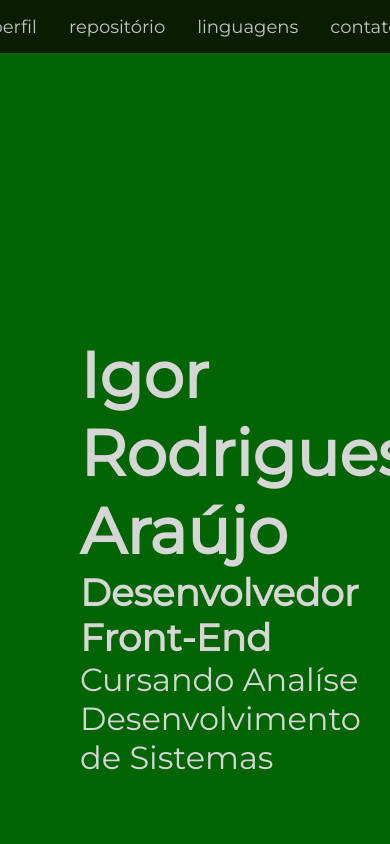
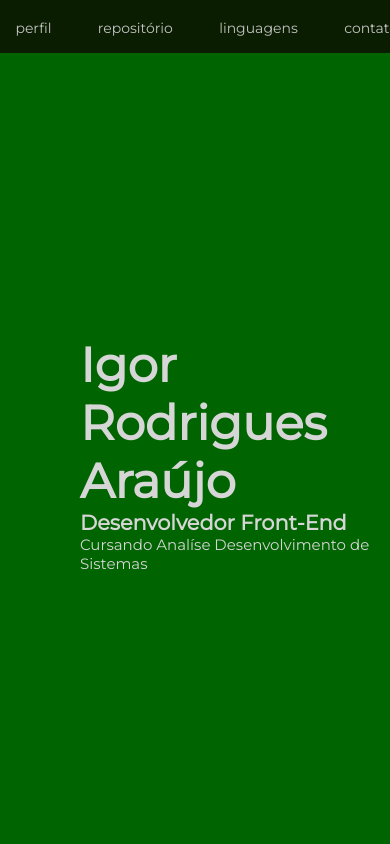
Before and after one commit to IgorRZ02/portfolio-igor, a plain HTML site: page index.html in a window 390 px wide. Shown: the top 844 px of the page. Drawn offline with Linux system fonts and the light colour scheme.

Commit message:
segundo commit responsive

```diff
--- a/style.css
+++ b/style.css
@@ -71,7 +71,36 @@
     padding-left: 10rem;
 }
 
-.page-linguagens img {
-    max-height: 20rem;
+.page-linguagens a img {
+    display: flex;
+    padding-left: 45rem;
+    justify-content: space-between;
+    max-height: 15rem;
     max-width: auto;
 }
+
+@media (max-width: 414px) and (max-height: 896px) {
+  h1{
+     font-size: 3rem;
+  }
+
+  h3 {
+     font-size: 1.3rem;
+  }
+
+  p {
+     font-size: 15px;
+  }
+
+  header {
+    display: flex;
+    min-width: 414px;
+    padding: 1px;
+  }
+
+  a {
+    font-size: 14px;
+    padding-left: 0.9rem;
+
+  }
+}
```
